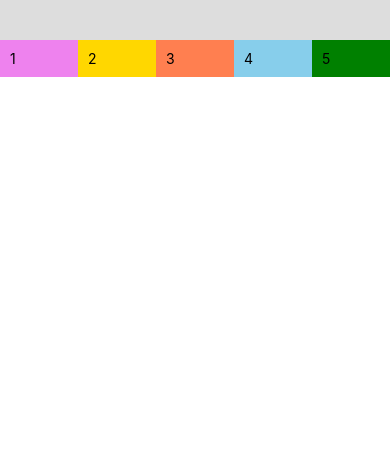
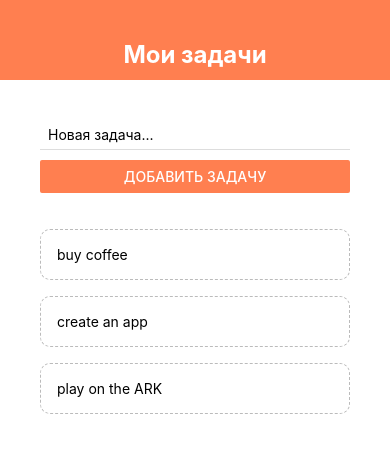
Before and after one commit to SinkLineP/Todo_App_1_React_Native, a React Native app: screen / in a window 390 px wide. Shown: the top 452 px of the page. Built offline with nearby package versions, Linux system fonts and the light colour scheme.

Commit message:
added flexbox to my app todo

```diff
--- a/App.js
+++ b/App.js
@@ -45,32 +45,32 @@ export default function App() {
 
 
   return (
-    <>
-      <Sandbox />
+    // <>
+    //   <Sandbox />
+
+    // </>
+
+    <TouchableWithoutFeedback onPress={() => {
+      Keyboard.dismiss();
+      // console.log("dis keyboard")
+    }}>
+      <View style={styles.container}>
+        <Header />
+        <View style={styles.content}>
+          <CreatedTodo submitHandler={pushTodoToData} />
+          <View style={styles.list}>
+            <FlatList data={todos} renderItem={
+              ({ item }) => {
+                return (
+                  <TodoItem item={item} handleClick={handleClick}/>
+                )
+              }
+            } />
+          </View>
+        </View>
       <StatusBar style="auto" />
-    </>
-
-    // <TouchableWithoutFeedback onPress={() => {
-    //   Keyboard.dismiss();
-    //   // console.log("dis keyboard")
-    // }}>
-    //   <View style={styles.container}>
-    //     <Header />
-    //     <View style={styles.content}>
-    //       <CreatedTodo submitHandler={pushTodoToData} />
-    //       <View style={styles.list}>
-    //         <FlatList data={todos} renderItem={
-    //           ({ item }) => {
-    //             return (
-    //               <TodoItem item={item} handleClick={handleClick}/>
-    //             )
-    //           }
-    //         } />
-    //       </View>
-    //     </View>
-
-    //   </View>
-    // </TouchableWithoutFeedback>
+      </View>
+    </TouchableWithoutFeedback>
   );
 }
 
@@ -80,9 +80,11 @@ const styles = StyleSheet.create({
     backgroundColor: '#fff'
   },
   content: {
-    padding: 40
+    flex: 1,
+    padding: 40,
   },
   list: {
-    marginTop: 20
+    flex: 1,
+    marginTop: 20,
   }
 });
--- a/components/CreatedTodo/CreatedTodo.js
+++ b/components/CreatedTodo/CreatedTodo.js
@@ -14,11 +14,11 @@ export default function CreatedTodo({ submitHandler, isShowBtn }) {
       <TextInput
         value={text}
         style={styles.input}
-        placeholder={"new todo..."}
+        placeholder={"Новая задача..."}
         onChangeText={changeHandler}
       />
       <Button
-        title={"add todo"}
+        title={"добавить задачу"}
         onPress={() => {
             submitHandler(text)
             setText("")
--- a/components/Header/Header.js
+++ b/components/Header/Header.js
@@ -4,7 +4,7 @@ import { StyleSheet, View, Text } from "react-native";
 export default function Header() {
   return (
     <View style={styles.header}>
-      <Text style={styles.headerText}>Header</Text>
+      <Text style={styles.headerText}>Мои задачи</Text>
     </View>
   )
 }
```
